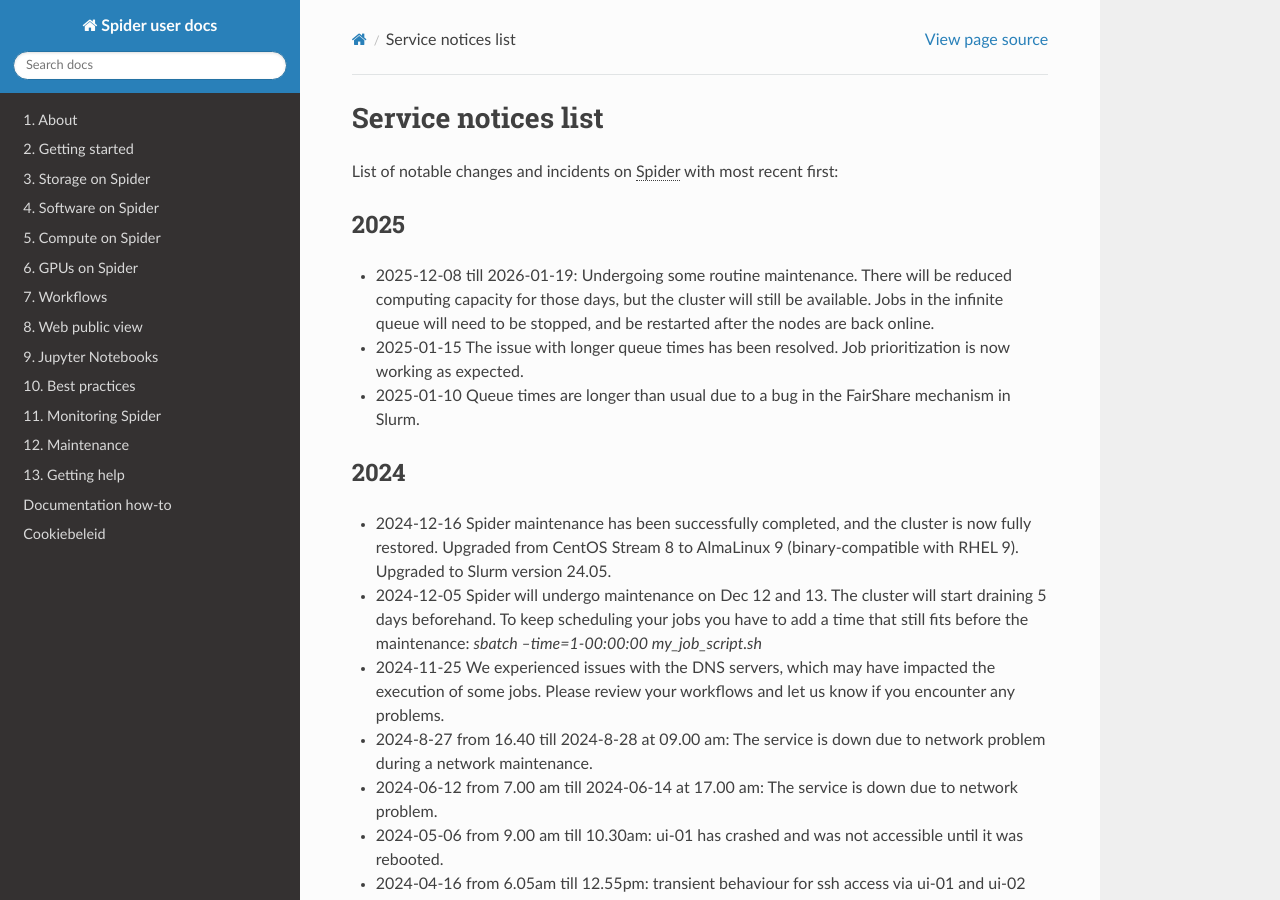
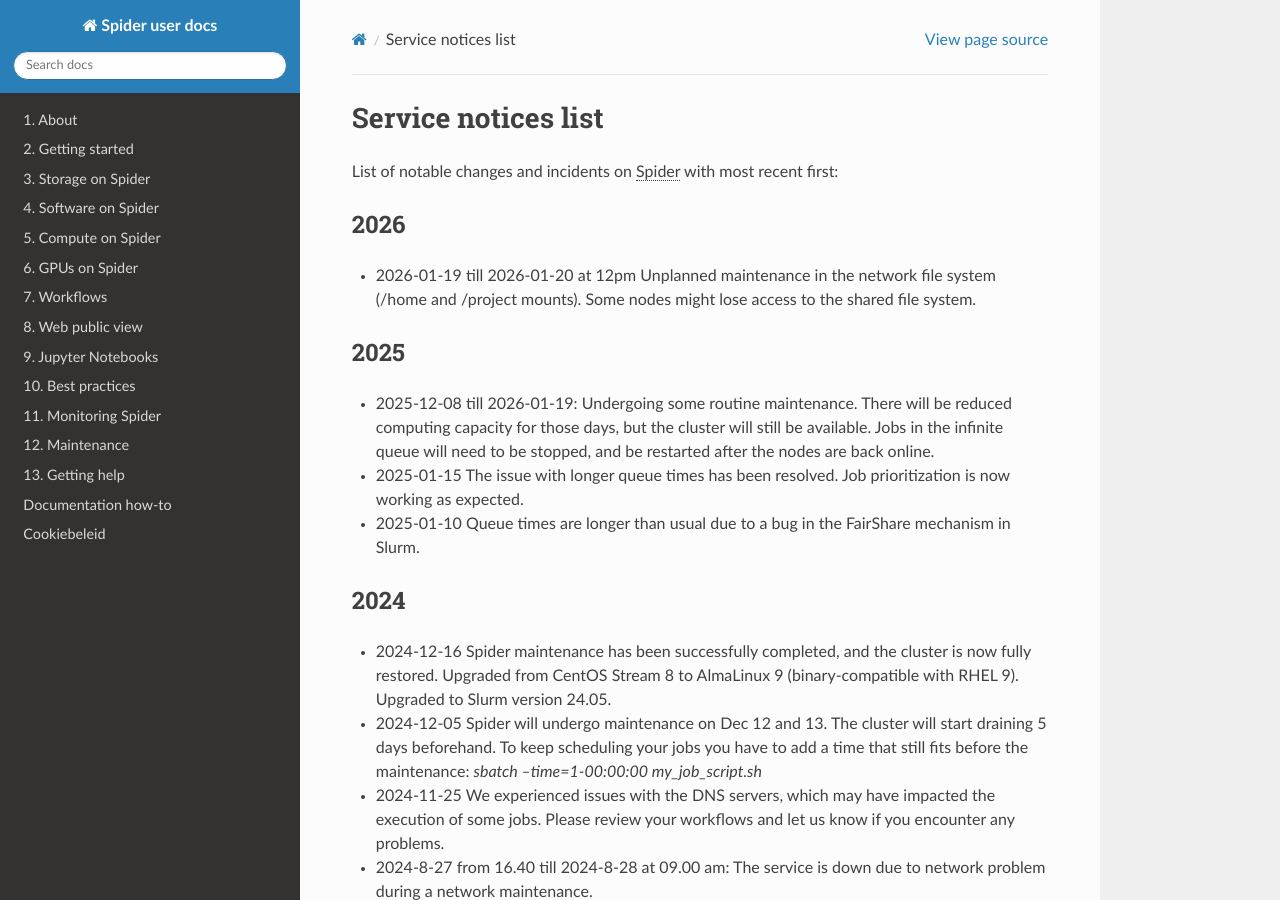
Before and after one commit to sara-nl/spiderdocs, a Sphinx documentation site: the page built from source/Pages/maintenance/service_notices_list.rst, in a window 1280 px wide and 900 px high. Built offline with Sphinx 7.4.7 and the Read the Docs theme 3.1.0, drawn with Linux system fonts in a browser that asks for light colours.

Commit message:
update service status

```diff
--- a/source/Pages/maintenance/service_notices_list.rst
+++ b/source/Pages/maintenance/service_notices_list.rst
@@ -5,6 +5,13 @@
 ********************
 
 List of notable changes and incidents on :abbr:`Spider (Symbiotic Platform(s) for Interoperable Data Extraction and Redistribution)` with most recent first:
+
+=========
+2026
+=========
+
+* 2026-01-19 till 2026-01-20 at 12pm Unplanned maintenance in the network file system (/home and /project mounts). Some nodes might lose access to the shared file system.
+
 
 ==========
 2025
```
